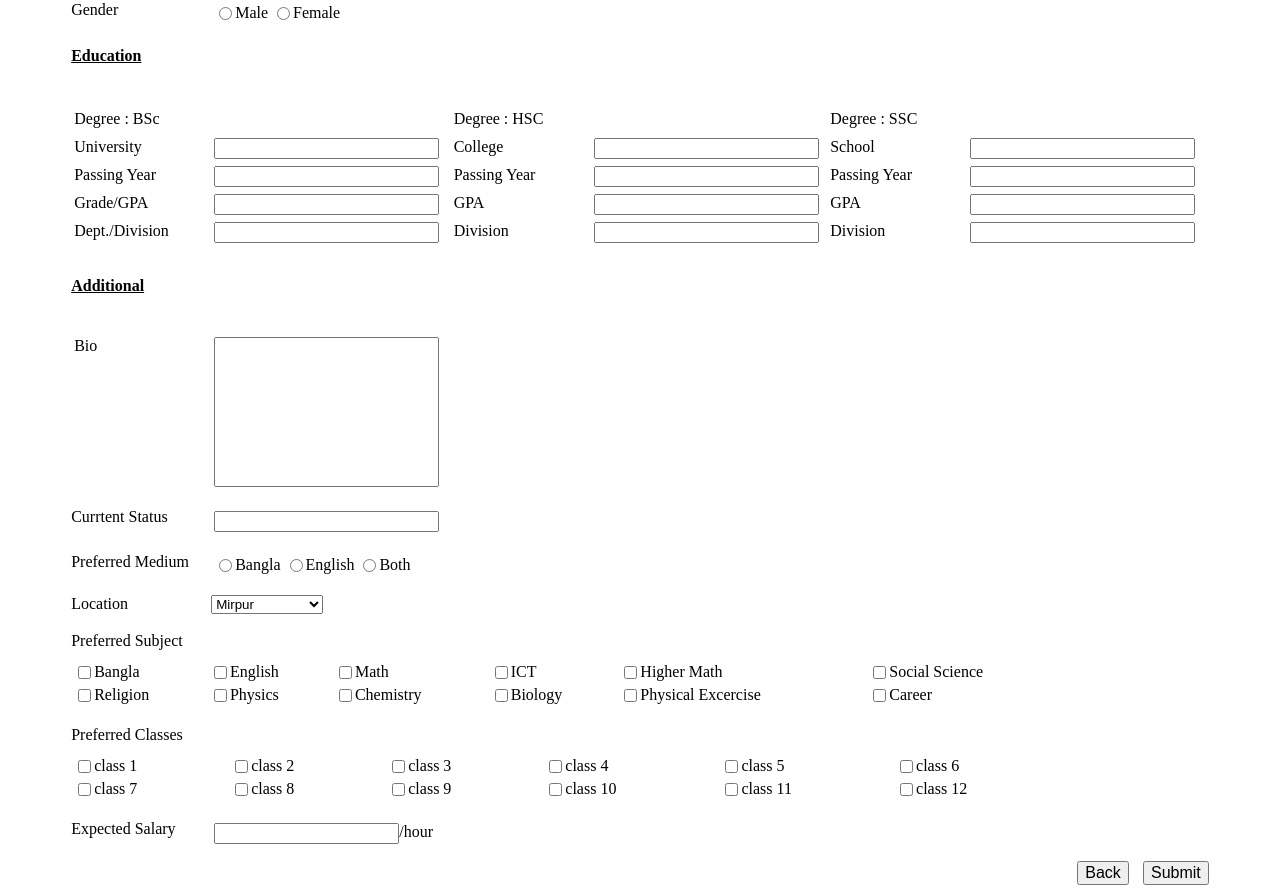
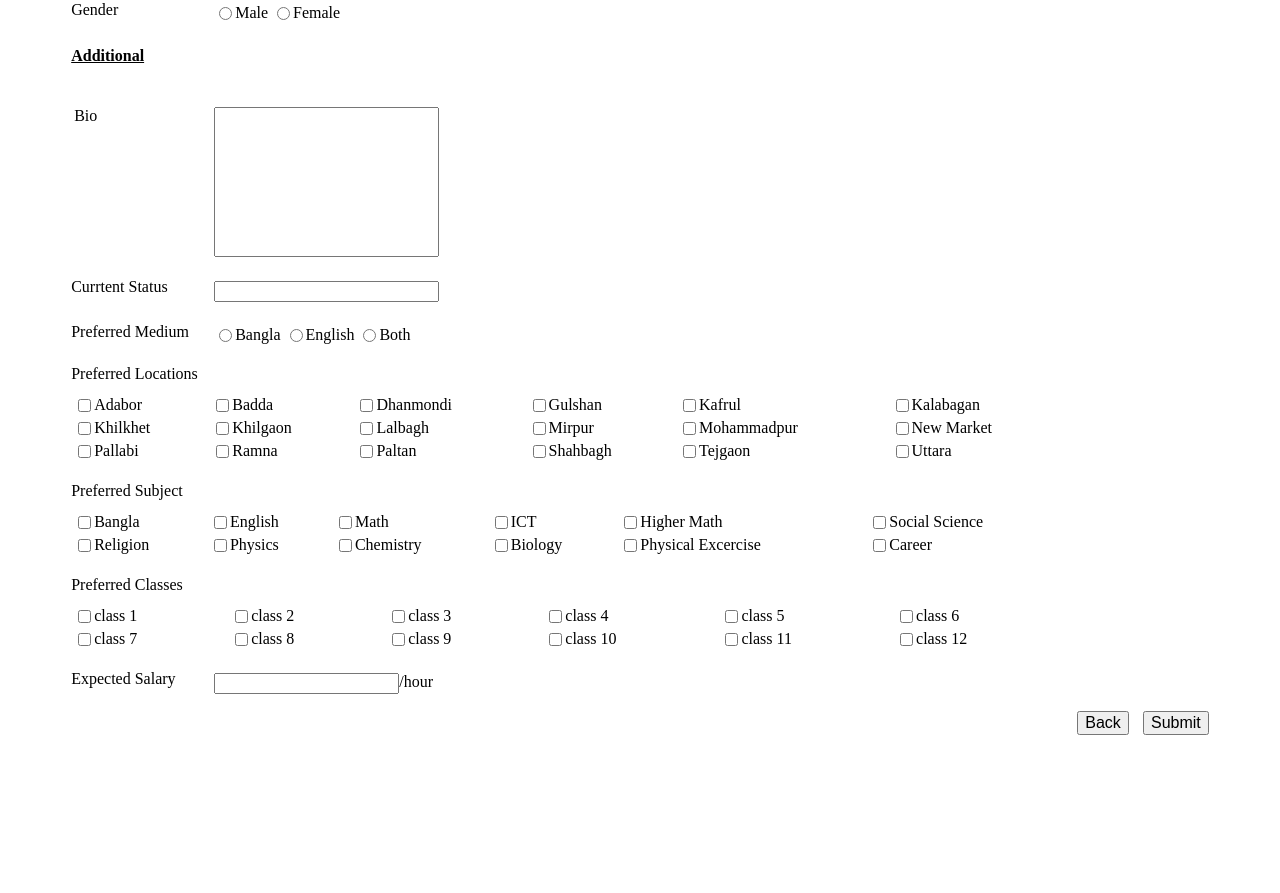
Before and after one commit to 2TakarDeveloper/TutorsHub, a PHP site: page /App/EditProfile.php in a window 1280 px wide; the page is wider, and only the part inside the window is pictured. Shown: the part 332-1225 px from the top of that part. After the commit the page ends 1067 px from the top of that part, so only its background shows below. Run offline with PHP 8.4, Linux system fonts and the light colour scheme; a user stored in the database is signed in.

Commit message:
database updated

```diff
--- a/root/App/EditProfile.php
+++ b/root/App/EditProfile.php
@@ -135,84 +135,7 @@ input, label
             </table>
         </div>
 
-						<h4 align="left"> <u> Education </u> </h4>
-							</br>
-						<div align="center">
 
-							<table style="width:100%">
-
-								<tr>
-									<td>
-										<label> Degree : BSc </label>
-
-
-										<label> University </label>
-										<input type="text" name="university" size="25" />
-
-										<label> Passing Year </label>
-										<input type="text" name="passingYear" size="25" />
-
-										<label> Grade/GPA </label>
-										<input type="text" name="gpa" size="25" />
-
-										<label> Dept./Division </label>
-										<input type="text" name="dept" size="25" />
-									</td>
-
-									<td>
-
-										<table style="width:100%">
-
-											<tr>
-												<td>
-
-													<label> Degree : HSC  </label>
-
-
-													<label> College </label>
-													<input type="text" name="college" size="25" />
-
-													<label> Passing Year </label>
-													<input type="text" name="passingYear" size="25" />
-
-													<label> GPA </label>
-													<input type="text" name="gpa" size="25" />
-
-													<label> Division </label>
-													<input type="text" name="dept" size="25" />
-												</td>
-
-												<td>
-
-													<label> Degree : SSC </label>
-
-													<label> School </label>
-													<input type="text" name="school" size="25" />
-
-													<label> Passing Year </label>
-													<input type="text" name="passingYear" size="25" />
-
-													<label> GPA </label>
-													<input type="text" name="gpa" size="25" />
-
-													<label> Division </label>
-													<input type="text" name="dept" size="25" />
-												</td>
-
-									</td>
-
-											</tr>
-
-										</table>
-
-
-
-									</td>
-								</tr>
-
-							</table>
-
-						</div>
 
         <h4 align="left"> <u> Additional </u> </h4>
         </br>
@@ -281,28 +204,43 @@ input, label
             </table>
             <br>
 
-							<table>
+            <table width="1000">
 
-								<label> Location </label>
 
-									<select>
-									  <option value="Mirpur">Mirpur</option>
-									  <option value="Malibag">Malibag</option>
-									  <option value="Dhanmondi">Dhanmondi</option>
-									  <option value="Mohammadpur">Mohammadpur</option>
-									  <option value="Shyamoli">Shyamoli</option>
-									  <option value="Kalabagan">Kalabagan</option>
-									  <option value="Panthopath">Panthopath</option>
-									  <option value="ElephantRoad">Elephant Road</option>
-									  <option value="Kalshi">Kalshi</option>
-									  <option value="Banani">Banani</option>
-									  <option value="Gulshan">Gulshan</option>
-									  <option value="Baridhara">Baridhara</option>
-									  <option value="Bashundhara">Bashundhara</option>
-									  <option value="Uttara">Uttara</option>
-									  <option value="Azompur">Azompur</option>
-									  <option value="Abdullahpur">Abdullahpur</option>
-									</select>
+
+                <label> Preferred Locations </label>
+
+
+
+
+                <tr>
+                    <td><input type="checkbox" name="adabor" value="adabor">Adabor</td>
+                    <td><input type="checkbox" name="badda" value="badda">Badda</td>
+                    <td><input type="checkbox" name="dhanmondi" value="dhanmondi">Dhanmondi</td>
+                    <td><input type="checkbox" name="gulshan" value="gulshan">Gulshan</td>
+                    <td><input type="checkbox" name="kafrul" value="kafrul">Kafrul</td>
+                    <td><input type="checkbox" name="kalabagan" value="kalabagan">Kalabagan</td>
+                </tr>
+
+                <tr>
+                    <td><input type="checkbox" name="khilkhet" value="khilkhet">Khilkhet</td>
+                    <td><input type="checkbox" name="khilgaon" value="khilgaon">Khilgaon</td>
+                    <td><input type="checkbox" name="lalbagh" value="lalbagh">Lalbagh</td>
+                    <td><input type="checkbox" name="mirpur" value="mirpur">Mirpur</td>
+                    <td><input type="checkbox" name="mohammadpur" value="mohammadpur">Mohammadpur</td>
+                    <td><input type="checkbox" name="newmarket" value="newmarket">New Market</td>
+
+                </tr>
+                <tr>
+                    <td><input type="checkbox" name="pallabi" value="pallabi">Pallabi</td>
+                    <td><input type="checkbox" name="ramna" value="ramna">Ramna</td>
+                    <td><input type="checkbox" name="paltan" value="paltan">Paltan</td>
+                    <td><input type="checkbox" name="shahbagh" value="shahbagh">Shahbagh</td>
+                    <td><input type="checkbox" name="tejgaon" value="tejgaon">Tejgaon</td>
+                    <td><input type="checkbox" name="uttara" value="uttara">Uttara</td>
+
+                </tr>
+
 
 
             </table>
```
Lines whose indentation alone changed are shown as unchanged.
